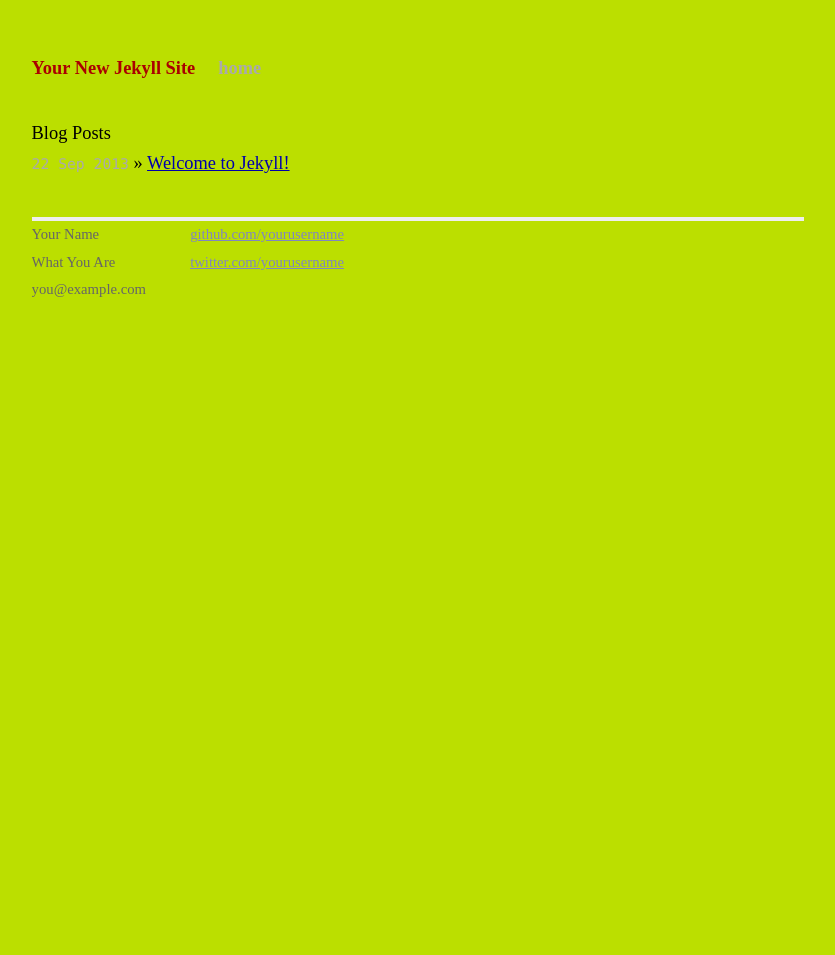
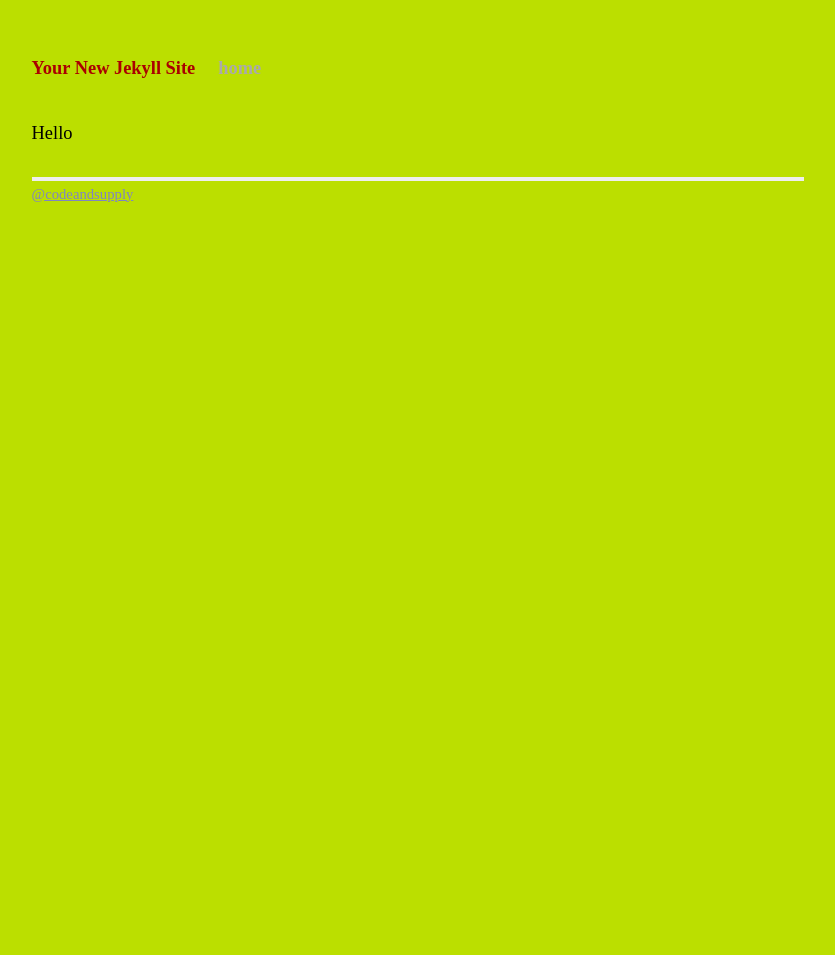
Before and after one commit to justinxreese/codeandsupply.co, a Jekyll site: the page built from index.html, in a window 1280 px wide. Shown: the whole page, without its empty margins (222-1057 px from the left). Built offline with Jekyll 4.4.1, drawn with Linux system fonts in a browser that asks for light colours; Markdown is read by kramdown in place of the engine named in the settings.

Commit message:
Moves blog off of index

```diff
--- a/_layouts/default.html
+++ b/_layouts/default.html
@@ -29,15 +29,7 @@
           <div class="footer">
             <div class="contact">
               <p>
-                Your Name<br />
-                What You Are<br />
-                you@example.com
-              </p>
-            </div>
-            <div class="contact">
-              <p>
-                <a href="https://github.com/yourusername">github.com/yourusername</a><br />
-                <a href="https://twitter.com/yourusername">twitter.com/yourusername</a><br />
+                <a href="http://twitter.com/codeandsupply">@codeandsupply</a>
               </p>
             </div>
           </div>
--- a/index.html
+++ b/index.html
@@ -1,13 +1,8 @@
 ---
 layout: default
-title: Your New Jekyll Site
+title: Code & Supply
 ---
 
 <div id="home">
-  <h1>Blog Posts</h1>
-  <ul class="posts">
-    {% for post in site.posts %}
-      <li><span>{{ post.date | date_to_string }}</span> &raquo; <a href="{{ post.url }}">{{ post.title }}</a></li>
-    {% endfor %}
-  </ul>
+  <h1>Hello</h1>
 </div>
```
Also changed, not shown: blog.html (added, +13 -0 lines).
